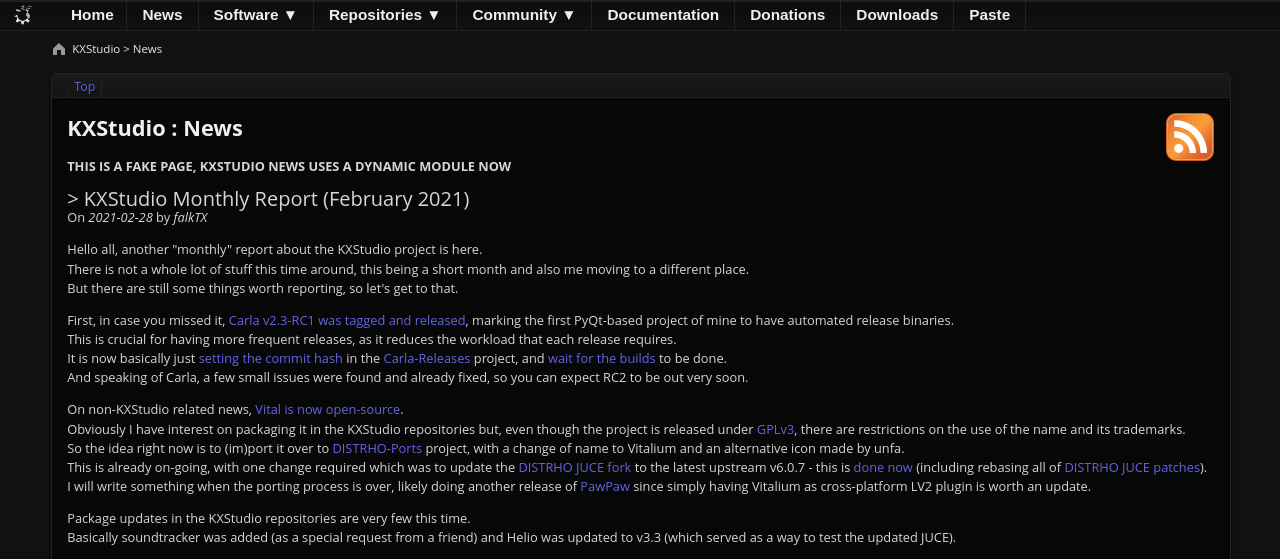
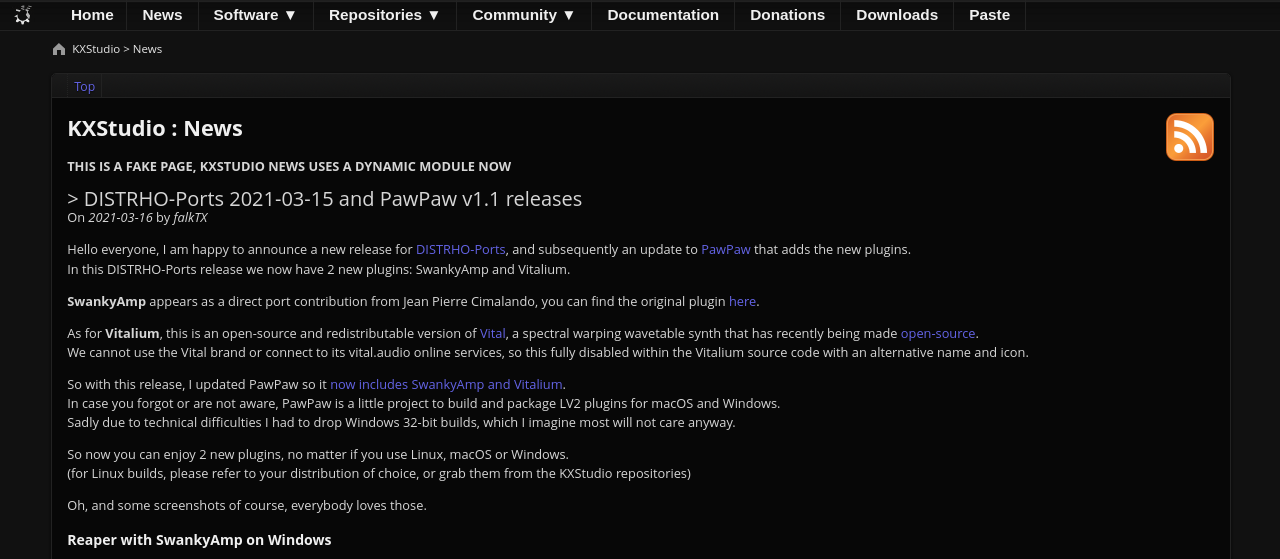
Before and after one commit to KXStudio/Website, a PHP site: page /News.php in a window 1280 px wide. Shown: the top 559 px of the page. Run offline with PHP 8.4, Linux system fonts and the light colour scheme.

Commit message:
Add news
Signed-off-by: falkTX <falktx@falktx.com>

```diff
--- a/News.php
+++ b/News.php
@@ -7,6 +7,56 @@ include_once("includes/header.php");
 ?>
 
 <p><b>THIS IS A FAKE PAGE, KXSTUDIO NEWS USES A DYNAMIC MODULE NOW</b></p>
+
+<p>
+    <span style="font-size: 20px">&gt; DISTRHO-Ports 2021-03-15 and PawPaw v1.1 releases</span><br/>
+    On <i>2021-03-16</i> by<i> falkTX</i>
+</p>
+<p>
+    Hello everyone, I am happy to announce a new release for <a href="https://github.com/DISTRHO/DISTRHO-Ports/releases" target="_blank">DISTRHO-Ports</a>,
+    and subsequently an update to <a href="https://github.com/DISTRHO/PawPaw" target="_blank">PawPaw</a> that adds the new plugins.<br/>
+    In this DISTRHO-Ports release we now have 2 new plugins: SwankyAmp and Vitalium.
+</p>
+<p>
+    <b>SwankyAmp</b> appears as a direct port contribution from Jean Pierre Cimalando, you can find the original plugin
+    <a href="https://github.com/resonantdsp/SwankyAmp" target="_blank">here</a>.
+</p>
+<p>
+    As for <b>Vitalium</b>, this is an open-source and redistributable version of
+    <a href="https://vital.audio/" target="_blank">Vital</a>,
+    a spectral warping wavetable synth that has recently being made
+    <a href="https://github.com/mtytel/vital" target="_blank">open-source</a>.<br/>
+    We cannot use the Vital brand or connect to its vital.audio online services,
+    so this fully disabled within the Vitalium source code with an alternative name and icon.
+</p>
+<p>
+    So with this release, I updated PawPaw so it
+    <a href="https://github.com/DISTRHO/PawPaw/releases/tag/v1.1" target="_blank">now includes SwankyAmp and Vitalium</a>.<br/>
+    In case you forgot or are not aware, PawPaw is a little project to build and package LV2 plugins for macOS and Windows.<br/>
+    Sadly due to technical difficulties I had to drop Windows 32-bit builds, which I imagine most will not care anyway.
+</p>
+<p>
+    So now you can enjoy 2 new plugins, no matter if you use Linux, macOS or Windows.<br/>
+    (for Linux builds, please refer to your distribution of choice, or grab them from the KXStudio repositories)
+</p>
+<p>
+    Oh, and some screenshots of course, everybody loves those.
+</p>
+<h6>Reaper with SwankyAmp on Windows</h6>
+<p>
+    <img src="/screenshots/news/pawpaw-1.1-swankyamp.png" alt="pawpaw-1.1-swankyamp"></img>
+</p>
+
+<h6>Zrythm with Vitalium on macOS</h6>
+<p>
+    <img src="/screenshots/news/pawpaw-1.1-vitalium.png" alt="pawpaw-1.1-vitalium"></img>
+</p>
+
+<p>
+    PS: Yes, Reaper supports LV2 now. And yes, Zrythm is quickly becoming a nice DAW too.
+</p>
+
+<hr/>
 
 <p>
     <span style="font-size: 20px">&gt; KXStudio Monthly Report (February 2021)</span><br/>
```
Also changed, not shown: 2 other files.
